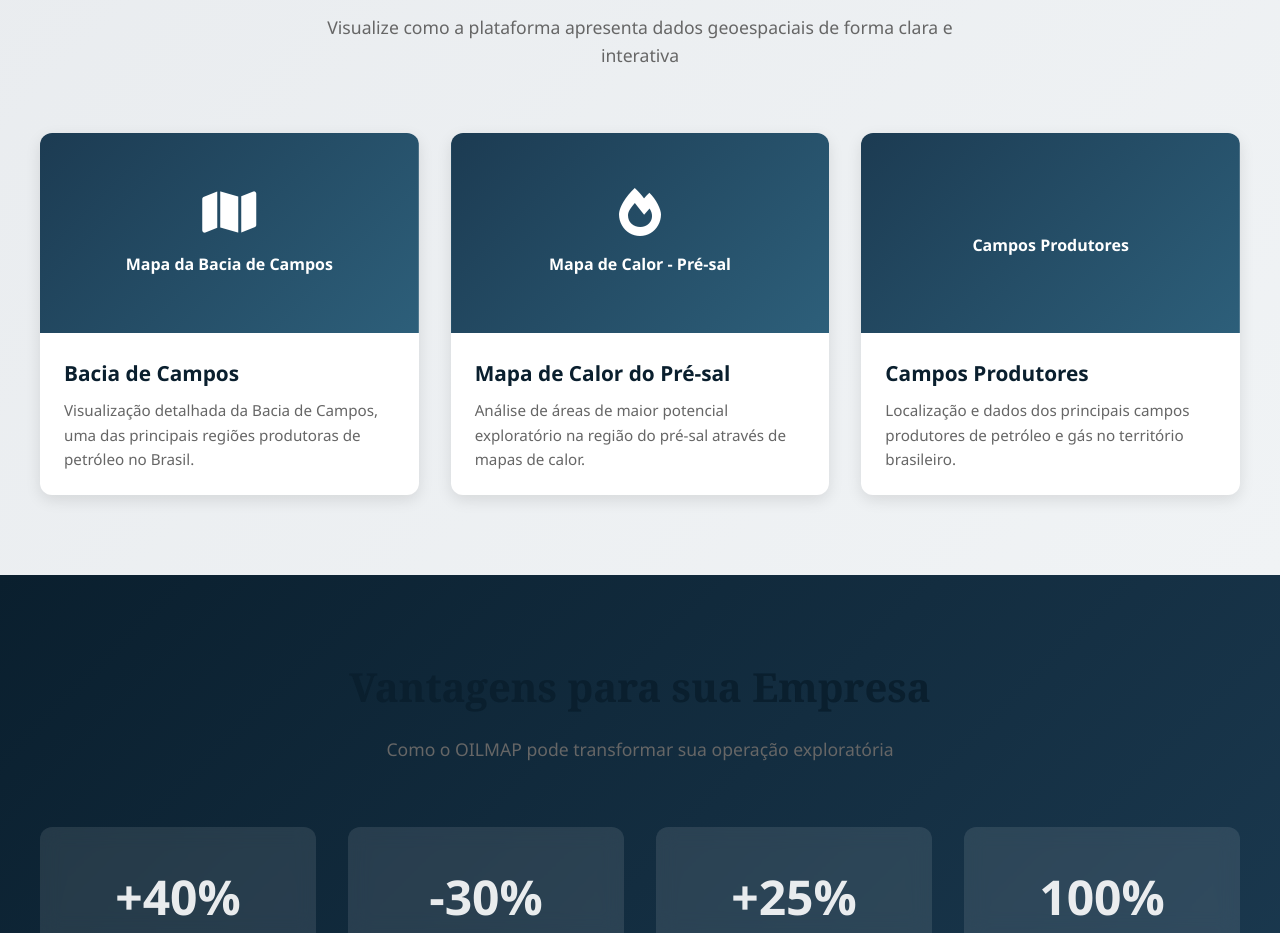
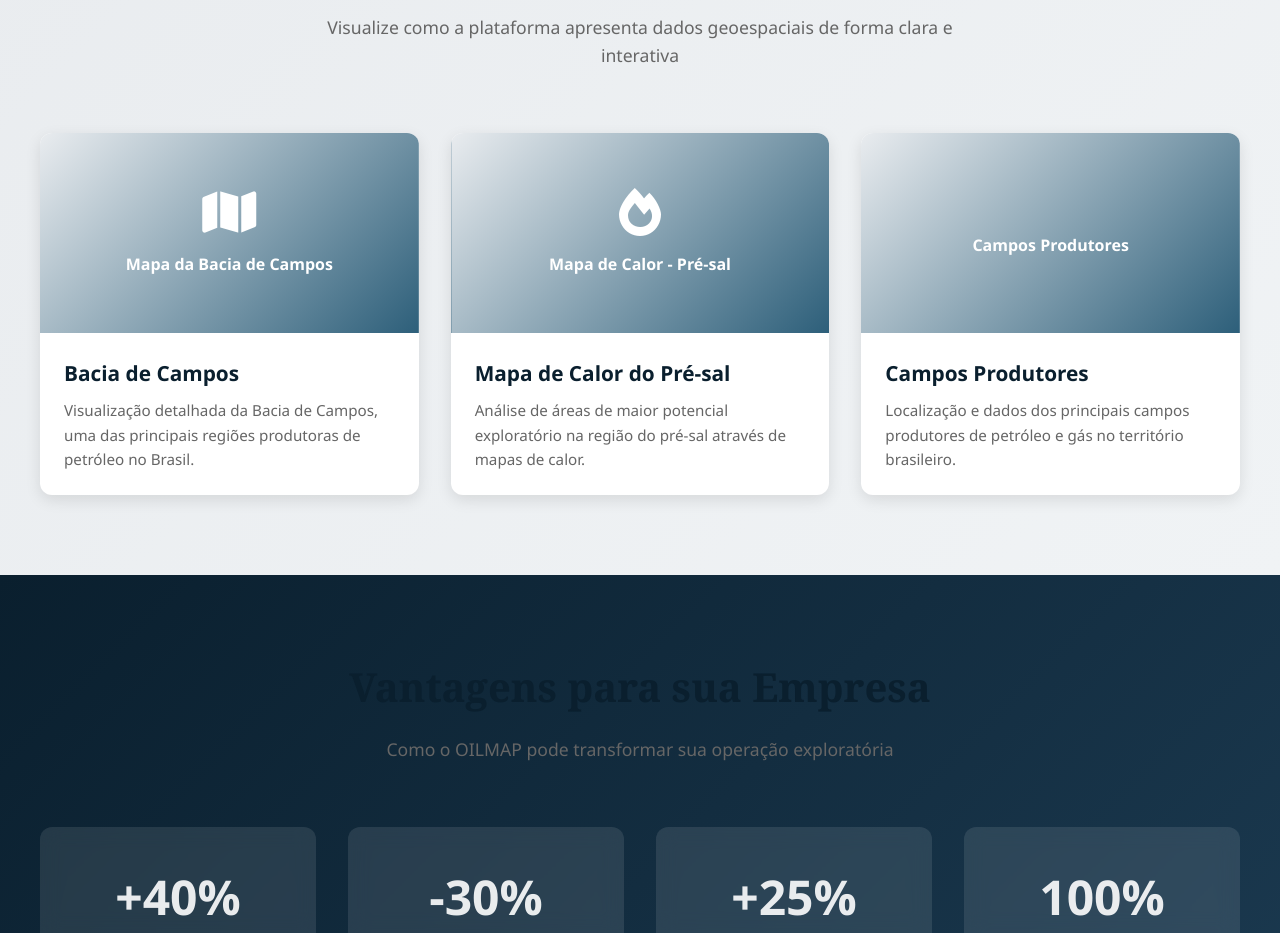
Before and after one commit to trizcardoso/OILMAP, a plain HTML site: page index.html in a window 1280 px wide. Shown: the part 1866-2799 px from the top of the page. Drawn offline with Linux system fonts and the light colour scheme; some icons are missing; a web font is replaced by a local one.

Commit message:
index.html

```diff
--- a/index.html
+++ b/index.html
@@ -284,7 +284,7 @@
 
         .example-image {
             height: 200px;
-            background: linear-gradient(135deg, var(--blue-medium) 0%, var(--blue-light) 100%);
+            background: linear-gradient(135deg, var(--gray-light) 0%, var(--blue-light) 100%);
             display: flex;
             align-items: center;
             justify-content: center;
```
